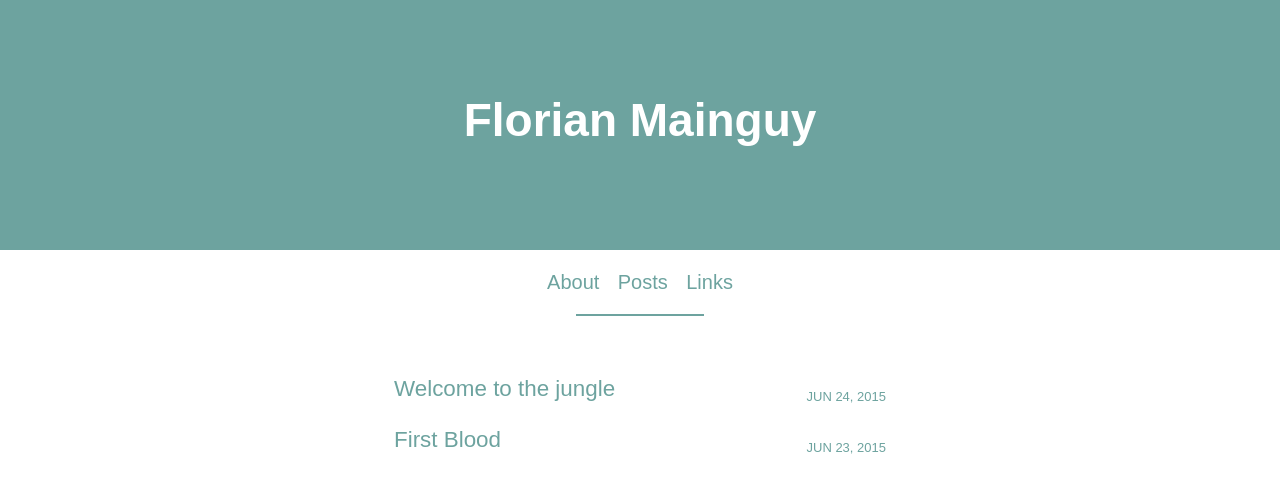
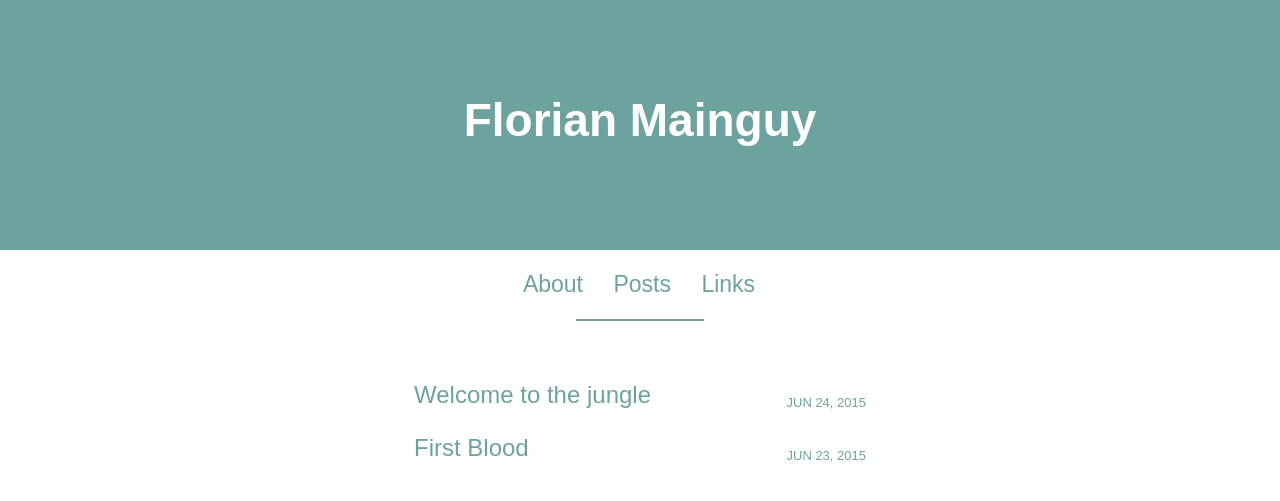
Before and after one commit to florianmainguy/florianmainguy.github.io, a Jekyll site: the page built from index.html, in a window 1280 px wide. Shown: the top 501 px of the page. Built offline with Jekyll 4.4.1, drawn with Linux system fonts in a browser that asks for light colours.

Commit message:
css update

```diff
--- a/_includes/header.html
+++ b/_includes/header.html
@@ -2,7 +2,7 @@
 
   <div class="hero">
 
-      <h1>Florian Mainguy</h1>
+      <h1><a href="/index.html">Florian Mainguy</a></h1>
 
   </div>
 
--- a/_sass/_base.scss
+++ b/_sass/_base.scss
@@ -4,7 +4,6 @@
 body {
   margin:0;
   font-family: "AvenirNextLTW01-Regular", "Avenir Next", sans-serif;
-  font-size: 16px;
   line-height: 1.6;
   -webkit-text-size-adjust: 100%; }
 
@@ -15,4 +14,4 @@
   color: #6DA39F;
   text-decoration: none; }
   a:hover {
-    color: #111;}
+     COLOR: #2A6B6A}
--- a/_sass/_layout.scss
+++ b/_sass/_layout.scss
@@ -10,8 +10,11 @@
     BACKGROUND-COLOR: #6DA39F;
     MARGIN-TOP: 90px;
     DISPLAY: inline-block;
-    COLOR: #fff;
-    FONT-SIZE: 46px
+    FONT-SIZE: 46px;
+    margin-left: 25px;margin-right: 25px;
+}
+.hero h1 a {
+    color:#fff;
 }
 
 /**Page content**/
@@ -19,7 +22,7 @@
 /* Container (Menu + Content) */
 .container {
 	MARGIN: 0 auto;
-    max-width: 32rem;
+    max-width: 32em;
 }
 .container HR {
 	BORDER: 0;
@@ -36,21 +39,20 @@
 	PADDING-LEFT: 0px
 }
 .menu UL A {
-	PADDING-BOTTOM: 5px 7px 7px 5px;
-    font-size: 20px;
-    .menu UL A:hover {
-	   COLOR: #225A22}
-}
+	PADDING: 5px 7px 7px 5px;
+    font-size: 23px;}
+
 .menu UL LI {
 	MARGIN: 0px 7px; DISPLAY: inline}
 
 
 /* Content */
 .post {
-    margin-left: 10px;margin-right: 10px;
+    MARGIN: 0 auto;
+    max-width: 50em;
 }
 .post-list {
-	padding-left: 10px;padding-right: 10px;
+	padding-left: 30px;padding-right: 30px;
 }
 .post-list LI {
 	LIST-STYLE-TYPE: none;
@@ -60,7 +62,7 @@
 	PADDING-BOTTOM: 5px; PADDING-LEFT: 0px; PADDING-RIGHT: 0px; PADDING-TOP: 5px
 }
 .post-title {
-    font-size: 1.4rem;
+    font-size: 24px;
     color:#6DA39F;
 }
 .post-date {
@@ -68,10 +70,13 @@
 	LINE-HEIGHT: 24px;
     TEXT-TRANSFORM: uppercase;
     FLOAT: right;
-    TEXT-ALIGN: right;
-    MARGIN-TOP: 14px; MARGIN-LEFT: -190px;
+    MARGIN-TOP: 15px; MARGIN-LEFT: -190px;
 }
 .post-meta {
-  font-size: 14px;
-  color: #828282;
+    font-size: 14px;
+    color: #828282;
 }
+.post-content {
+    font-size: 20px;
+
+}
```
